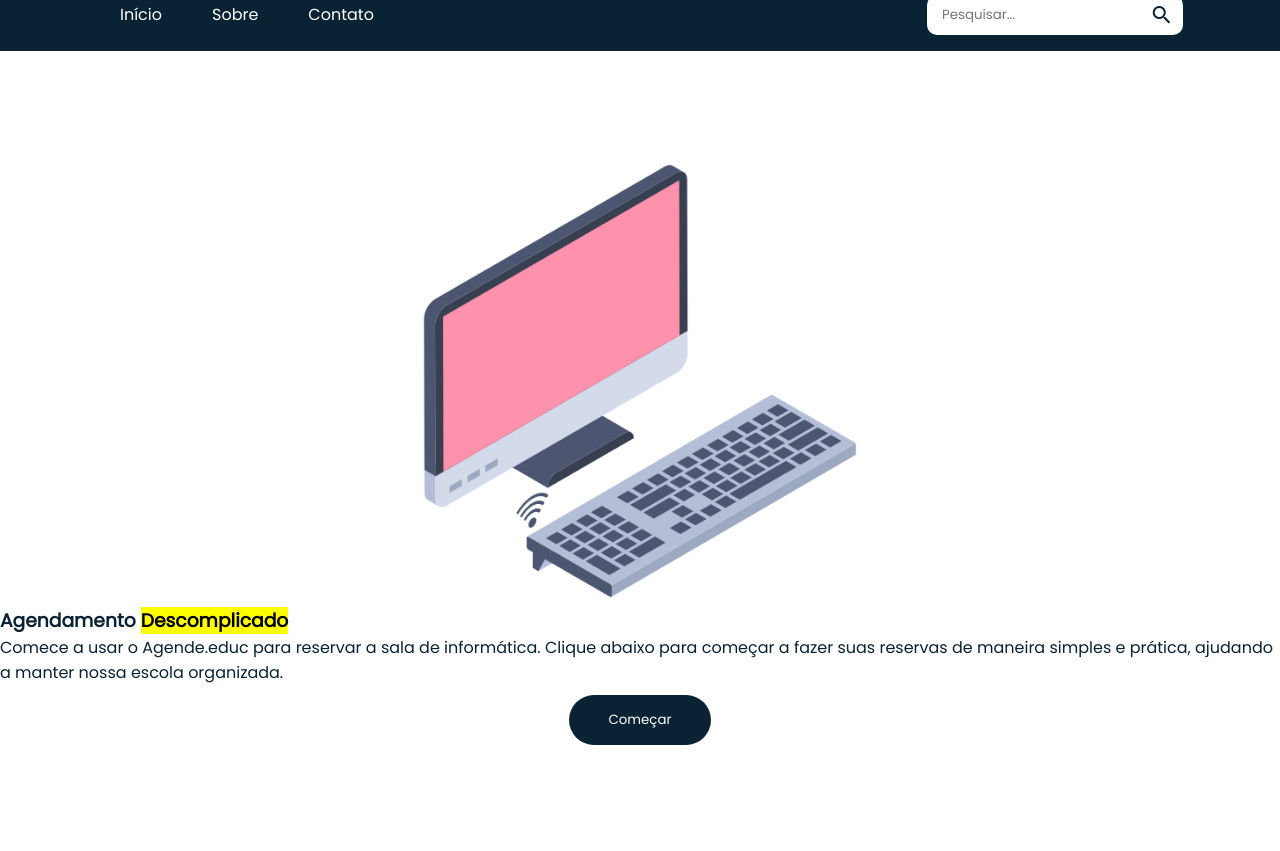
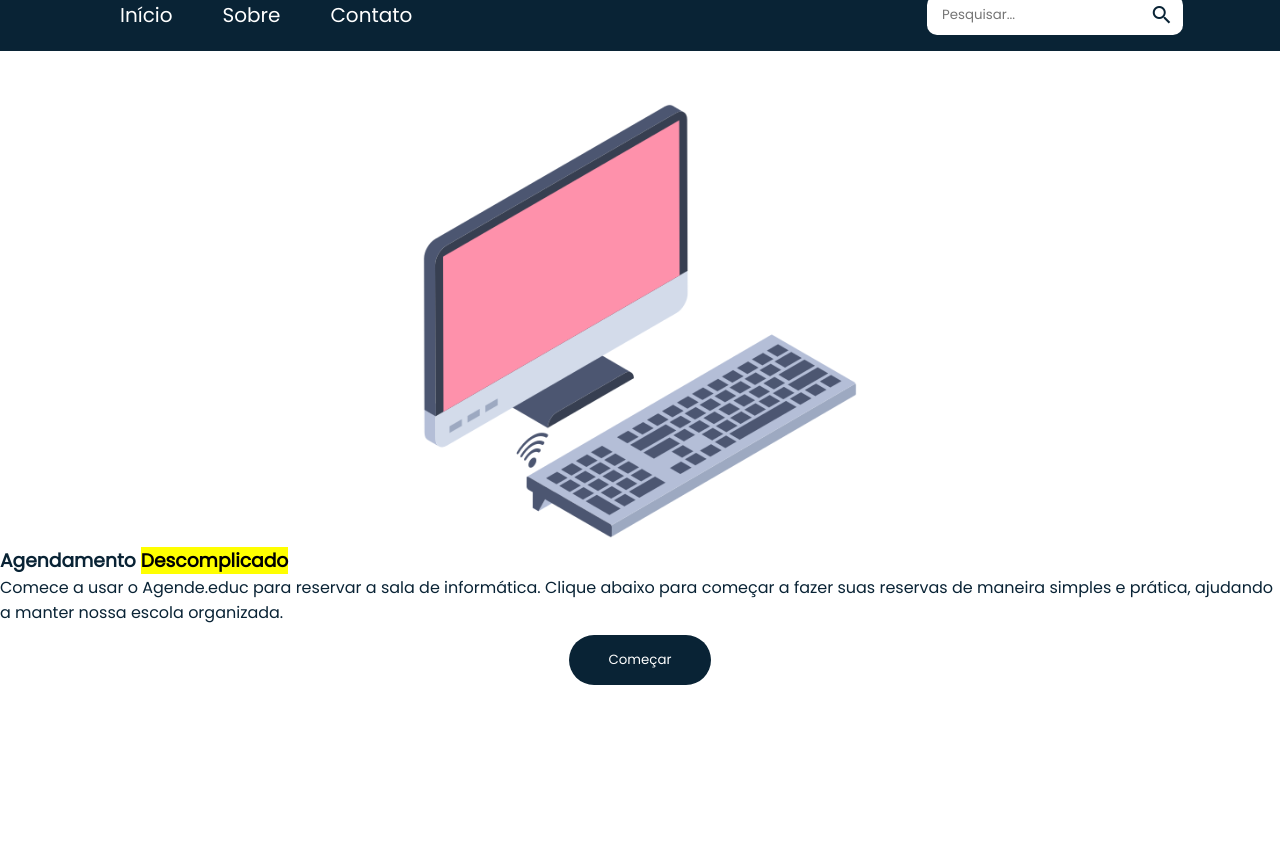
Before and after one commit to ADP087/Agendamento, a PHP site: page / in a window 1280 px wide; the page is wider, and only the part inside the window is pictured. Shown: the part 229-1080 px from the top of that part. Run offline with PHP 8.4, Linux system fonts and the light colour scheme.

Commit message:
Pequenas mudanças
Eu mudei um pouco do nav e consegui tirar o espaço entre o nav e a img

```diff
--- a/style.css
+++ b/style.css
@@ -61,9 +61,11 @@ nav {
 }
 
 nav .menu{
+    font-size: 20px; /*Mudei aqui*/
     display: flex;
     align-items: center;
     width: 50%;
+    height: 100px; /*Aqui*/
     list-style: none;
 }
 
@@ -132,7 +134,7 @@ nav .search-btn i{
 main{
     display: flex;
     flex-direction: column;
-    justify-content: space-around;
+    /*justify-content: space-around;*/ /*eu tirei essa parte pq tava criando um espaço grande do nav para o main*/
     align-items: center;
     width: 100%;
     height: 100vh;
```
